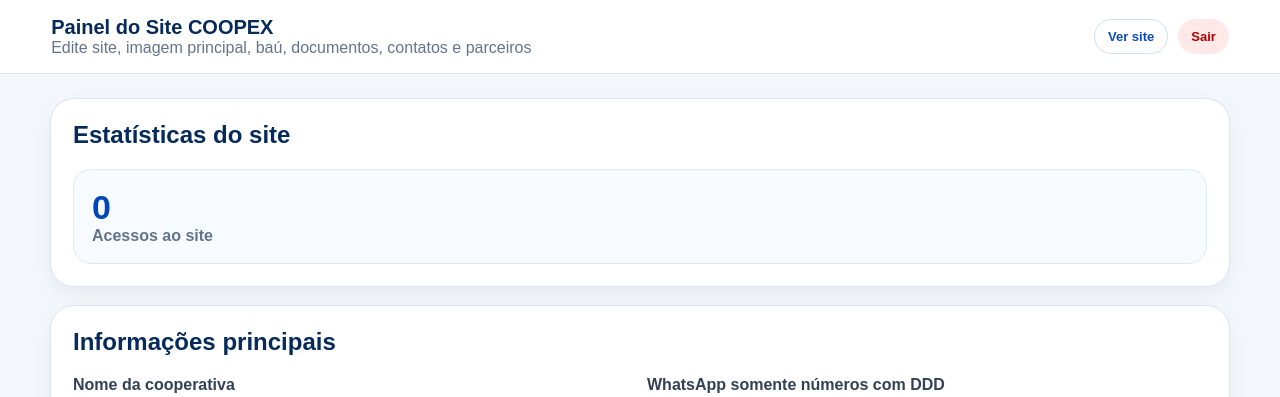
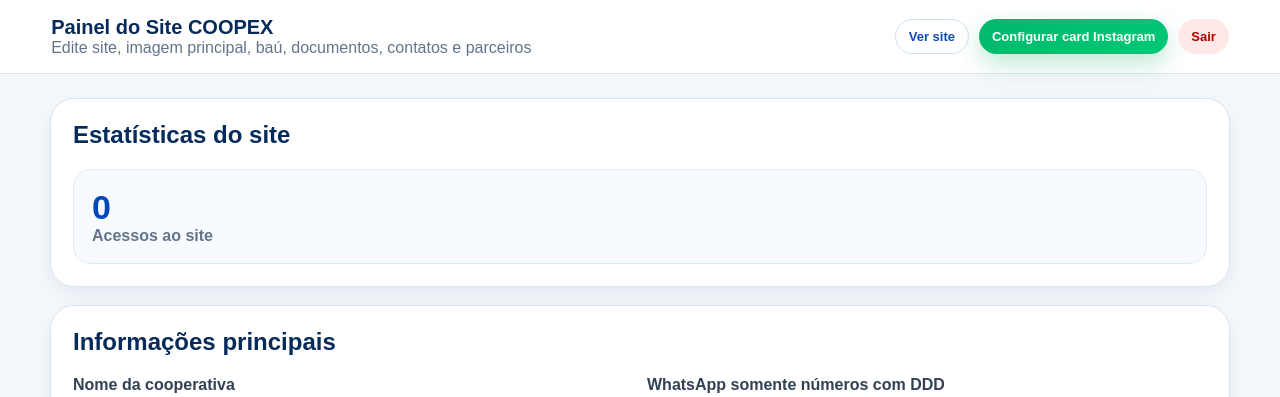
Before and after one commit to thalesalcantara/coopex-site, a Flask app: page /admin-site/painel in a window 1280 px wide. Shown: the top 397 px of the page. Run offline with Flask 3, Linux system fonts and the light colour scheme; a user stored in the database is signed in.

Commit message:
Update admin_dashboard.html

```diff
--- a/templates/admin_dashboard.html
+++ b/templates/admin_dashboard.html
@@ -41,6 +41,7 @@
     </div>
     <div class="admin-actions">
       <a class="btn secondary small" href="{{ url_for('index') }}" target="_blank">Ver site</a>
+      <a class="btn primary small" href="{{ url_for('admin_card') }}">Configurar card Instagram</a>
       <a class="btn danger small" href="{{ url_for('admin_logout') }}">Sair</a>
     </div>
   </header>
```
